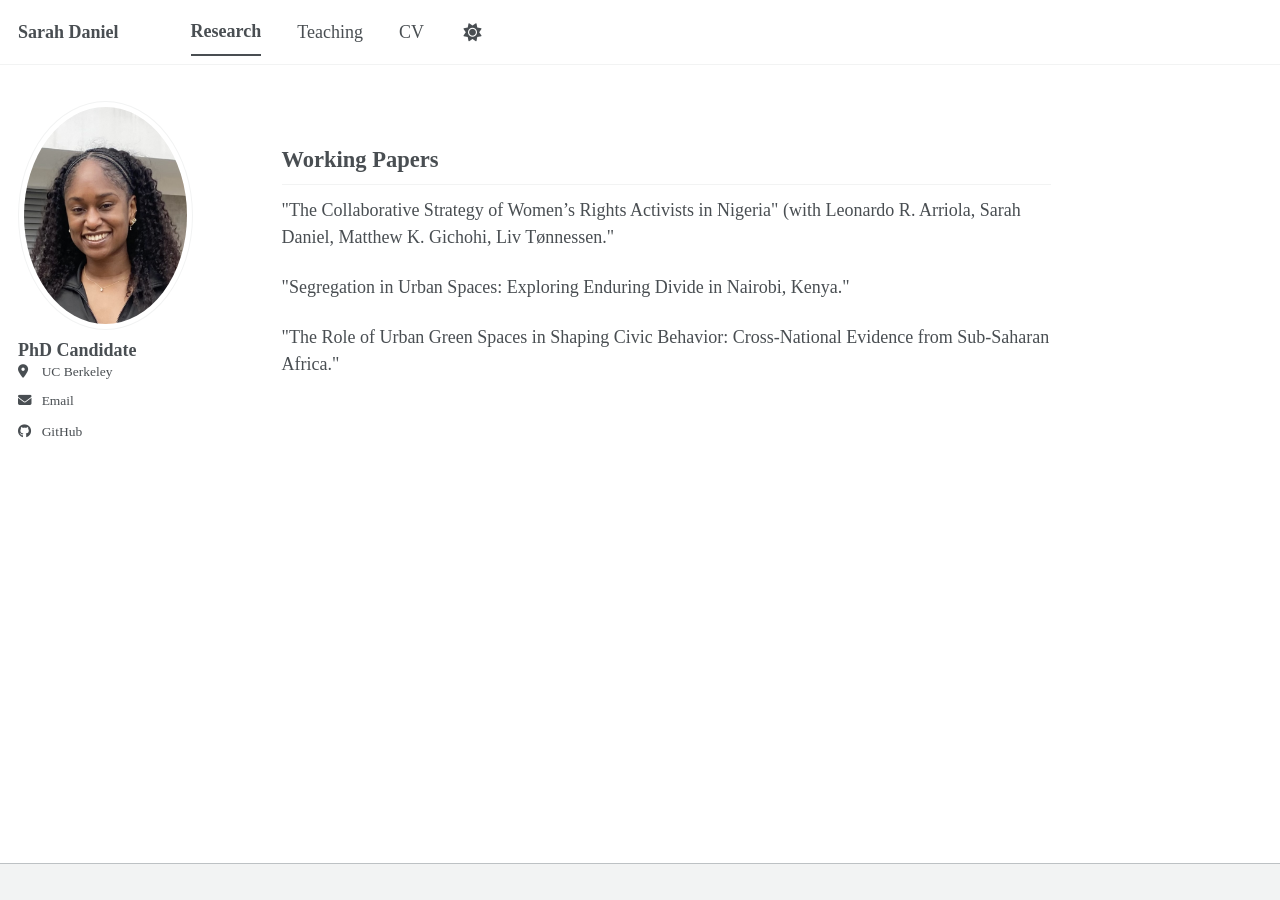
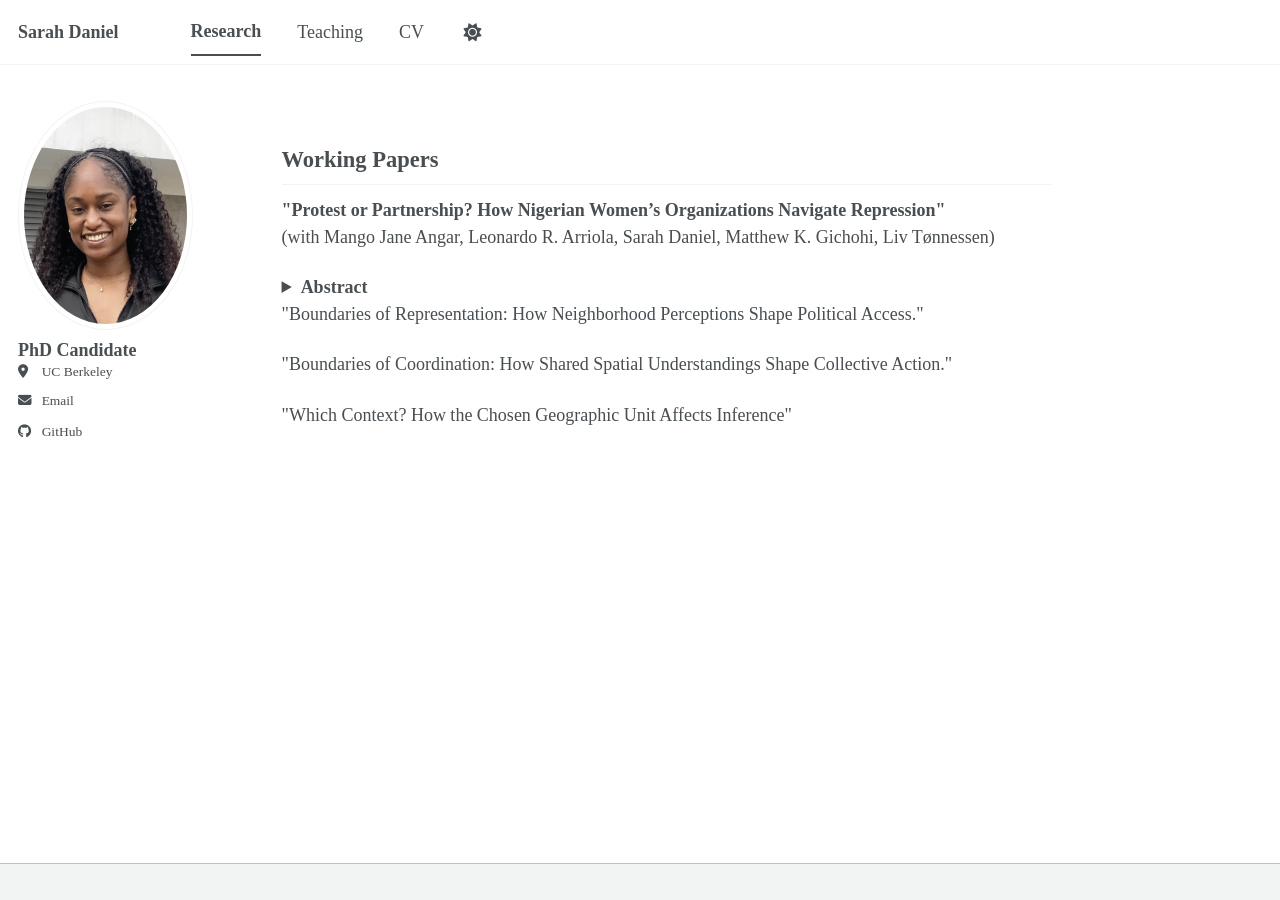
Before and after one commit to SarahDaniel1/SarahDaniel1.github.io, a Jekyll site: the page built from _pages/_pages/research.html, in a window 1280 px wide. Built offline with Jekyll 4.4.1, drawn with Linux system fonts in a browser that asks for light colours; a script bundle is joined from its source files by our own code; library files that are not in the unit come from our copies.

Commit message:
Update research.html

```diff
--- a/_pages/_pages/research.html
+++ b/_pages/_pages/research.html
@@ -4,11 +4,35 @@ layout: single
 author_profile: true
 ---
 
+<h2>Working Papers</h2>
 
-<h2>Working Papers</h2>
-<p>"The Collaborative Strategy of Women’s Rights Activists in Nigeria" (with Leonardo R. Arriola, Sarah Daniel, Matthew K. Gichohi,
-Liv Tønnessen."</p>
+<p><strong>"Protest or Partnership? How Nigerian Women’s Organizations Navigate Repression"</strong><br>
+(with Mango Jane Angar, Leonardo R. Arriola, Sarah Daniel, Matthew K. Gichohi, Liv Tønnessen)
+</p>
 
-<p>"Segregation in Urban Spaces: Exploring Enduring Divide in Nairobi, Kenya."</p>
+<details>
+  <summary><strong>Abstract</strong></summary>
 
-<p>"The Role of Urban Green Spaces in Shaping Civic Behavior: Cross-National Evidence from Sub-Saharan Africa."</p>
+  <p>
+    Despite Nigeria’s formal protections for civic activism, women’s rights organizations
+    rarely engage in public protest. This article examines why protest remains an uncommon
+    tactic among these groups even in moments of democratic openness and pressing gender
+    policy debates. Drawing on interviews with women’s rights advocates and civil society
+    leaders, we show that protest avoidance reflects a strategic adaptation to Nigeria’s hybrid
+    political context. Organizations confront overlapping material constraints, reputational
+    risks, and gendered norms that render confrontation costly and often counterproductive.
+    In response, they adopt a repertoire of quiet advocacy by framing their work in technical
+    terms, cultivating relationships with state actors, and engaging behind the scenes to
+    influence policy. Rather than viewing the limited visibility of women’s movements as
+    evidence of disengagement, we argue that tactical moderation is a context-sensitive form
+    of agency. These findings contribute to debates on civil society in authoritarian and
+    hybrid regimes, offering a framework for understanding why activism often unfolds
+    outside the spotlight.
+  </p>
+
+</details>
+<p>"Boundaries of Representation: How Neighborhood Perceptions Shape Political Access."</p>
+
+<p>"Boundaries of Coordination: How Shared Spatial Understandings Shape Collective Action."</p>
+
+<p>"Which Context? How the Chosen Geographic Unit Affects Inference"</p>
```
